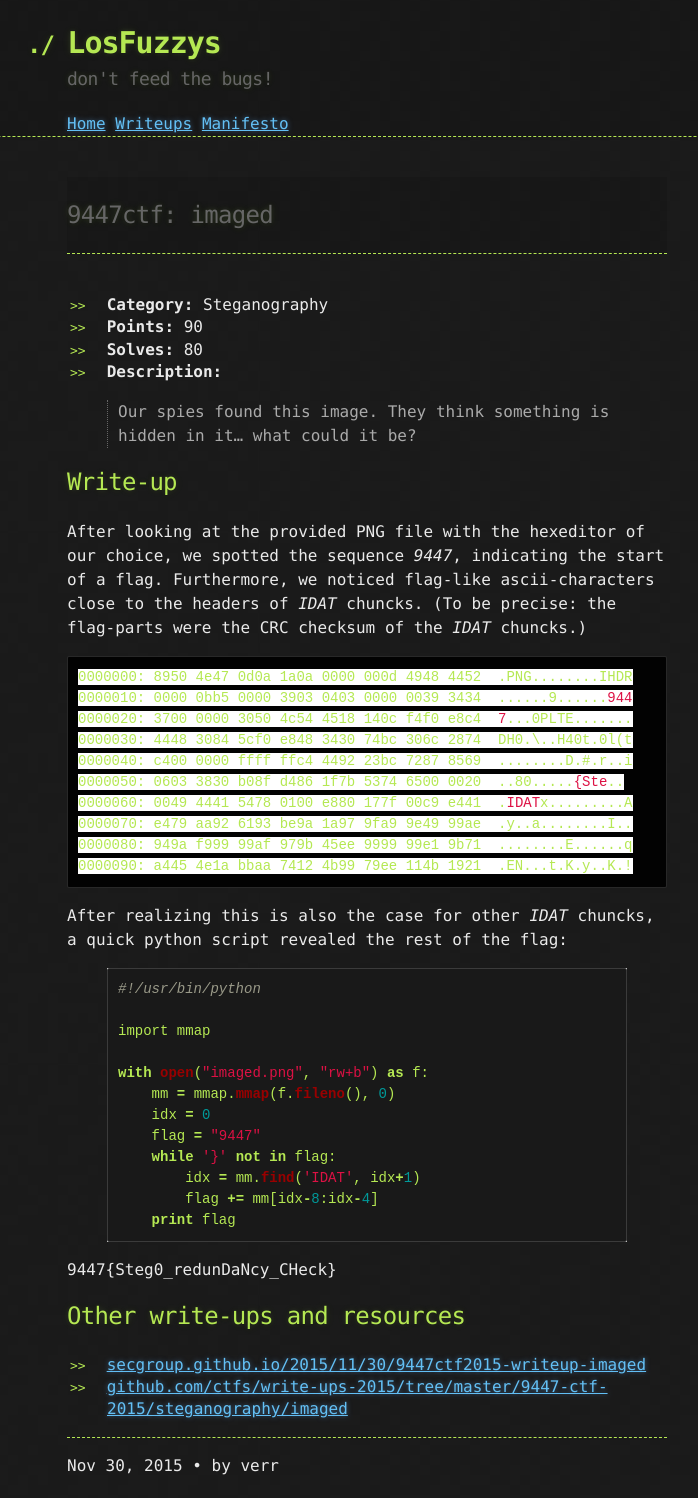
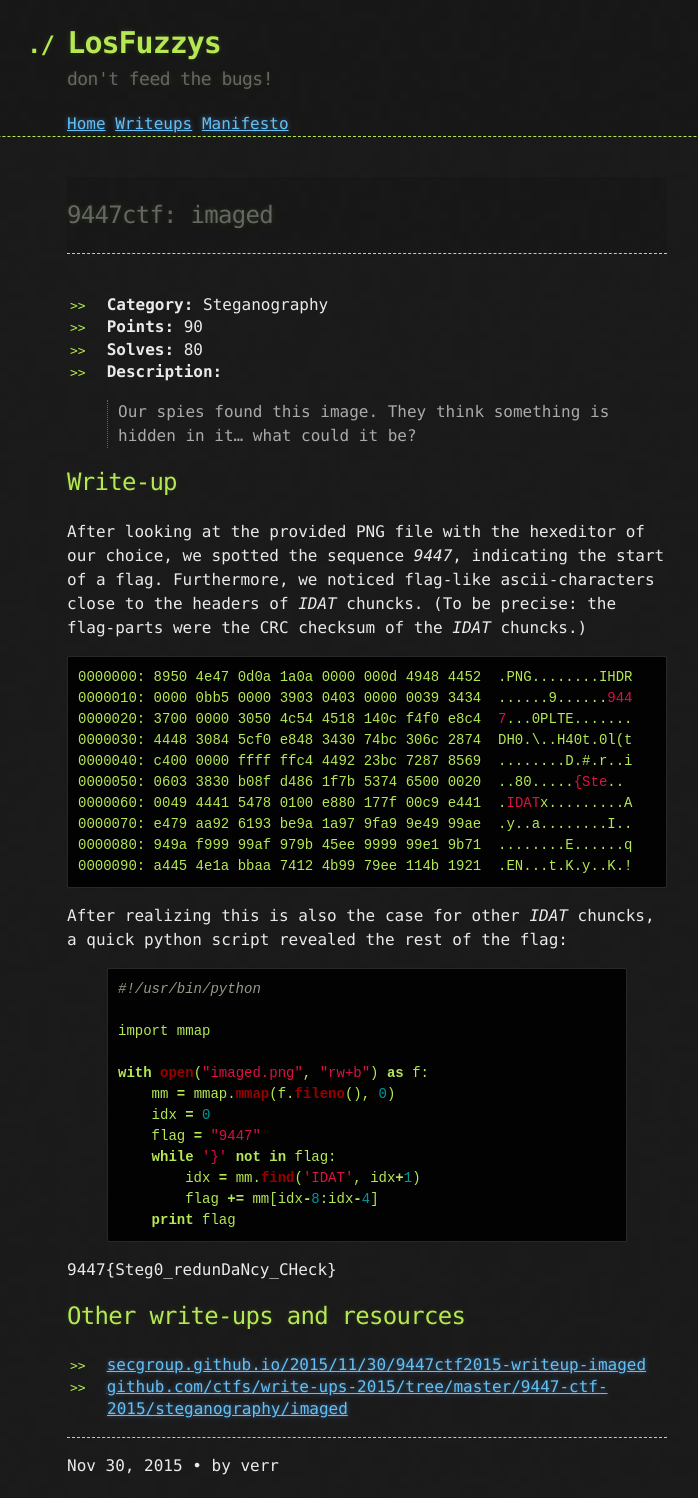
Before and after one commit to mtps3/Mtps3.github.io, a Jekyll site: the page built from _posts/2015-11-30-9447ctf-imaged.md, in a window 1280 px wide. Shown: the whole page, without its empty margins (273-971 px from the left). Built offline with Jekyll 4.4.1, drawn with Linux system fonts in a browser that asks for light colours.

Commit message:
syntax highlight stylesheet, removed background color

```diff
--- a/stylesheets/syntax.css
+++ b/stylesheets/syntax.css
@@ -1,4 +1,4 @@
-.highlight  { background: #ffffff; }
+/*.highlight  { background: #ffffff; }*/
 .highlight .c { color: #999988; font-style: italic } /* Comment */
 .highlight .err { color: #a61717; background-color: #e3d2d2 } /* Error */
 .highlight .k { font-weight: bold } /* Keyword */
```
